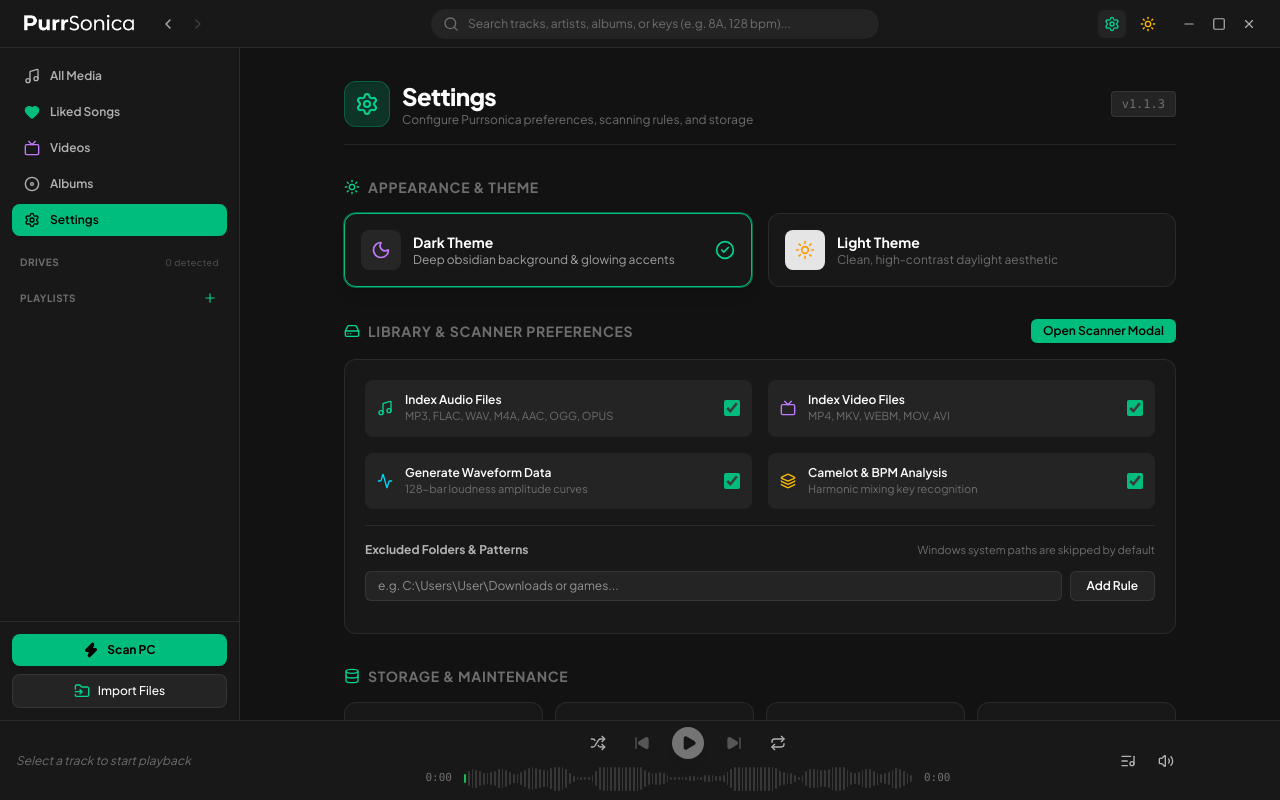
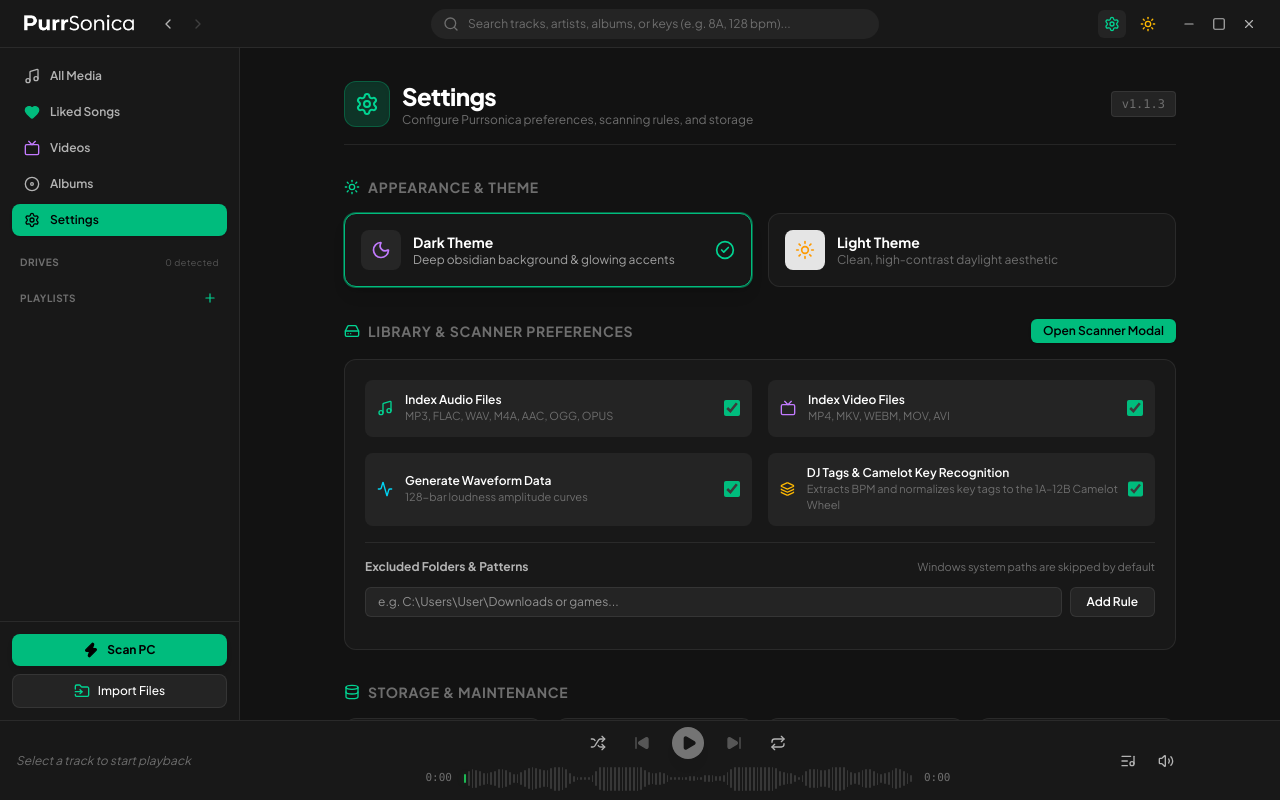
Before and after one commit to AFuxy/Purrsonica, a React (Vite) app: page / in a window 1280 px wide. Both pictures are taken after a click on the button 1112 px from the left and 23 px from the top of the page. Built offline with nearby package versions, Linux system fonts and the light colour scheme.

Commit message:
Release v1.1.5: DJ Tags & Camelot Key Recognition, Waveform Regeneration, and Video Scrubber

```diff
--- a/package.json
+++ b/package.json
@@ -1,6 +1,6 @@
 {
   "name": "purrsonica",
-  "version": "1.1.4",
+  "version": "1.1.5",
   "description": "Purrsonica - Modern Local Music & Video Player",
   "main": "dist-electron/main/index.js",
   "type": "module",
--- a/src/renderer/components/views/SettingsView.tsx
+++ b/src/renderer/components/views/SettingsView.tsx
@@ -400,7 +400,7 @@ export const SettingsView: React.FC = () => {
               />
             </div>
 
-            {/* Key/BPM Detection */}
+            {/* DJ Key/BPM Tag Recognition */}
             <div
               onClick={handleToggleKeyBpm}
               className="flex items-center justify-between p-3 rounded-lg bg-[var(--bg-tertiary)] cursor-pointer hover:bg-[var(--bg-hover)] transition-colors"
@@ -408,8 +408,8 @@ export const SettingsView: React.FC = () => {
               <div className="flex items-center gap-3">
                 <Layers className="w-4 h-4 text-amber-400" />
                 <div>
-                  <div className="font-semibold text-xs text-[var(--text-primary)]">Camelot & BPM Analysis</div>
-                  <div className="text-[11px] text-[var(--text-muted)]">Harmonic mixing key recognition</div>
+                  <div className="font-semibold text-xs text-[var(--text-primary)]">DJ Tags & Camelot Key Recognition</div>
+                  <div className="text-[11px] text-[var(--text-muted)]">Extracts BPM and normalizes key tags to the 1A–12B Camelot Wheel</div>
                 </div>
               </div>
               <input
--- a/src/renderer/data/changelogs.ts
+++ b/src/renderer/data/changelogs.ts
@@ -10,9 +10,25 @@ export interface ChangelogRelease {
 
 export const APP_CHANGELOGS: ChangelogRelease[] = [
   {
+    version: '1.1.5',
+    title: 'DJ Tag Recognition, Waveform Regeneration & Video Player Scrubber',
+    isLatest: true,
+    sections: [
+      {
+        heading: 'Improvements & Enhancements',
+        items: [
+          'DJ Tags & Camelot Key Recognition: Clarified the scan setting to accurately reflect that Purrsonica extracts embedded BPM and Key tags and maps them to the standardized 1A–12B Camelot Wheel harmonic mixing system.',
+          'Full Waveform Regeneration: Enabled complete on-demand re-calculation of 128-bar energy amplitude waveforms for all audio tracks in Storage & Maintenance.',
+          'Interactive Video Player Scrubber & Controls: Added interactive timeline click & drag seeking with hover timestamp tooltips, skip ±10s buttons, volume slider, and smart auto-hiding overlay.',
+          'Hardware Media Key & Player Synchronization: Fixed play/pause state synchronization when using keyboard multimedia keys, headsets, or Windows System Media Transport Controls.',
+          'Submenu Positioning: Repositioned playlist context submenus inward to prevent off-screen horizontal stretching on narrow windows.',
+        ],
+      },
+    ],
+  },
+  {
     version: '1.1.4',
     title: 'Pre-release Channel, Watermark Badge & Beta Updates',
-    isLatest: true,
     sections: [
       {
         heading: 'New Features & Enhancements',
```
